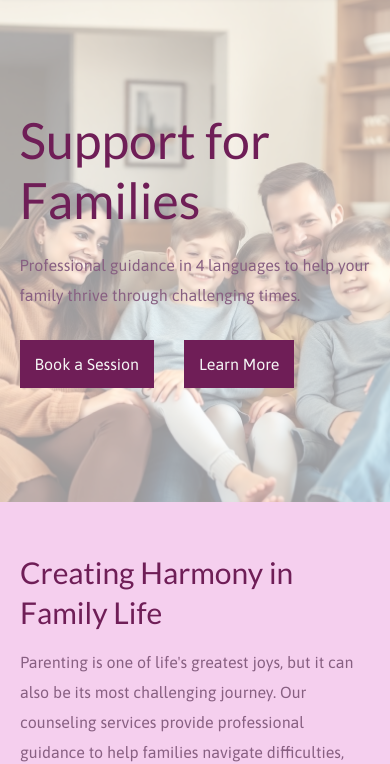
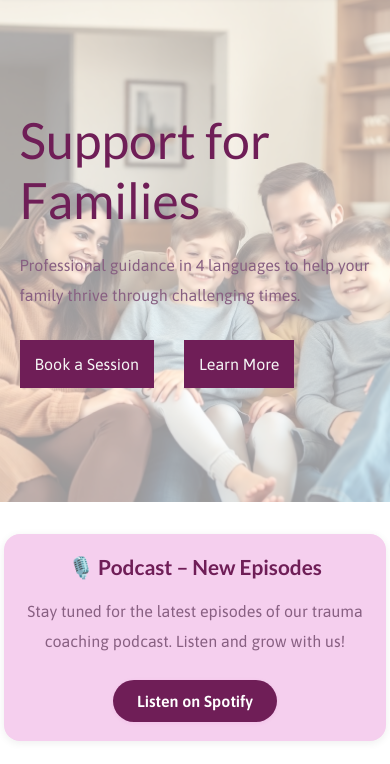
Before and after one commit to 13-year-developer-vpnoorulislam/Landing, a plain HTML site: page index.html in a window 390 px wide. Shown: the part 84-848 px from the top of the page. Drawn offline with Linux system fonts and the light colour scheme.

Commit message:
added initial version of podcast section

```diff
--- a/index.html
+++ b/index.html
@@ -51,7 +51,22 @@
         </div>
         <img class="hero_section_img" src="img/img1.png"/>
     </div>
-<div class="cards">
+    <!-- Podcast Announcement Section START -->
+    <section class="podcast-box" id="podcast-section">
+      <h2 class="podcast-title">🎙️ Podcast – New Episodes</h2>
+      <p class="podcast-description">
+        <!-- TODO: Add podcast description here -->
+        Stay tuned for the latest episodes of our trauma coaching podcast. Listen and grow with us!
+      </p>
+      <a class="podcast-cta" href="#" target="_blank" rel="noopener">
+        <!-- TODO: Add CTA text here -->
+        Listen on Spotify
+      </a>
+    </section>
+    <!-- Podcast Announcement Section END -->
+    <!-- Place this section below the welcome or News/Updates area -->
+
+    <div class="cards">
     <div class="card_content">
     <p>Creating Harmony in Family Life</p>
     <p>Parenting is one of life's greatest joys, but it can also be its most challenging journey. Our counseling services provide professional guidance to help families navigate difficulties, strengthen relationships, and create a nurturing environment where every family member can thrive.</p>
@@ -255,6 +270,7 @@ We feel helpless, anxious, nervous, sad, or unhappy.</p>
     </div>
   </footer>
 
+<script src="podcastData.js"></script>
 <script src="script.js"></script>
 </body>
 </html>
--- /dev/null
+++ b/podcastData.js
@@ -0,0 +1,10 @@
+// podcastData.js
+// Data for the Podcast Announcement section
+// TODO: Update these values as needed
+
+export const podcastData = {
+  title: '🎙️ Podcast – New Episodes',
+  description: 'Stay tuned for the latest episodes of our trauma coaching podcast. Listen and grow with us!',
+  ctaText: 'Listen on Spotify',
+  ctaUrl: '#', // TODO: Add actual podcast URL
+};
--- a/script.js
+++ b/script.js
@@ -14,3 +14,23 @@ menu.addEventListener('click', ()=>{
         isOpen = true;
     }
 });
+
+// Podcast Announcement Section: Dynamic Content Injection
+// Assumes podcastData.js is loaded before this script
+(function() {
+  // Check if podcastData is available
+  if (typeof podcastData !== 'undefined') {
+    var section = document.getElementById('podcast-section');
+    if (section) {
+      var title = section.querySelector('.podcast-title');
+      var desc = section.querySelector('.podcast-description');
+      var cta = section.querySelector('.podcast-cta');
+      if (title) title.textContent = podcastData.title;
+      if (desc) desc.textContent = podcastData.description;
+      if (cta) {
+        cta.textContent = podcastData.ctaText;
+        cta.href = podcastData.ctaUrl;
+      }
+    }
+  }
+})();
--- a/style.css
+++ b/style.css
@@ -395,3 +395,54 @@ background:
     display: none;
   }
 }
+/* Podcast Announcement Section Styles */
+.podcast-box {
+  background: #f5cfee; /* matches .cards:nth-child(odd) */
+  border-radius: 1rem;
+  box-shadow: 0 2px 8px rgba(0,0,0,0.07);
+  padding: 2rem 1.5rem;
+  margin: 2rem auto;
+  max-width: 600px;
+  text-align: center;
+  color: var(--text-color);
+}
+.podcast-title {
+  font-size: 2rem;
+  margin-bottom: 1rem;
+  font-family: var(--head_font);
+  color: var(--head-color); /* site accent color */
+}
+.podcast-description {
+  font-size: 1.1rem;
+  margin-bottom: 1.5rem;
+  color: #886082; /* matches .cards and .user_name */
+}
+.podcast-cta {
+  display: inline-block;
+  padding: 0.75em 1.5em;
+  background: #6F1E57; /* pink accent */
+  color: #fff;
+  border-radius: 2em;
+  text-decoration: none;
+  font-weight: 600;
+  font-size: 1rem;
+  transition: background 0.2s;
+  box-shadow: 0 1px 4px rgba(200,15,162,0.08);
+}
+.podcast-cta:hover,
+.podcast-cta:focus {
+  background: #6F1E57; /* deeper site pink */
+  color: #fff;
+}
+@media (max-width: 600px) {
+  .podcast-box {
+    padding: 1.2rem 0.5rem;
+    max-width: 98vw;
+  }
+  .podcast-title {
+    font-size: 1.3rem;
+  }
+  .podcast-description {
+    font-size: 1rem;
+  }
+}
```
